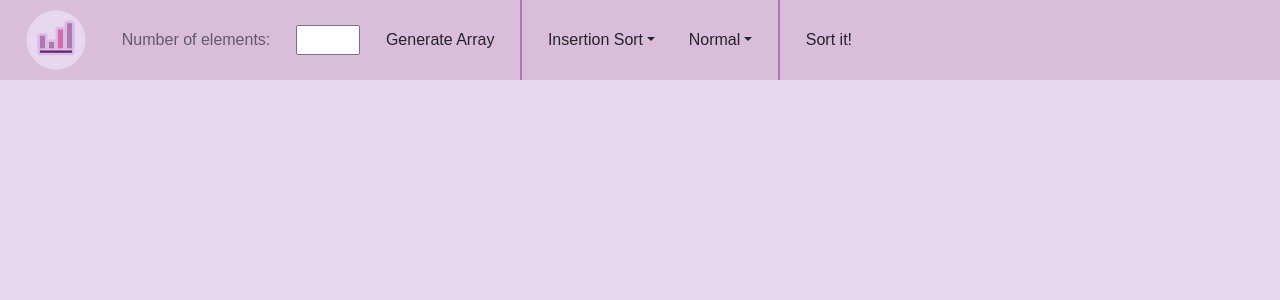
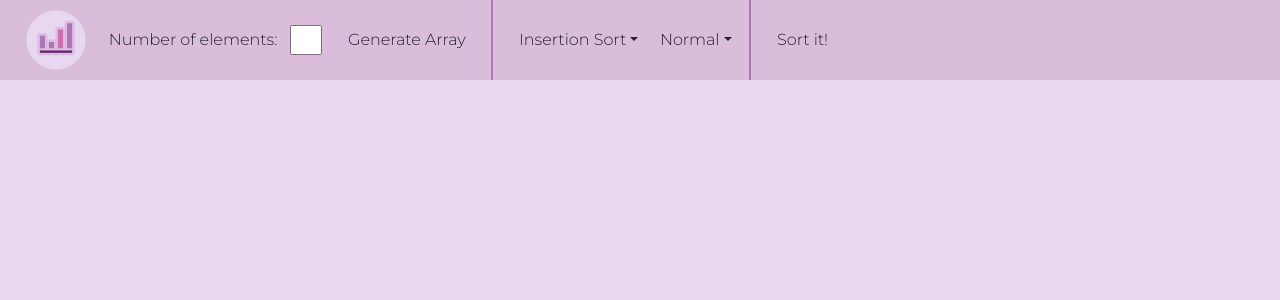
Before and after one commit to mesrefoglu/sort-visualiser, a React (Create React App) app: page / in a window 1280 px wide. Shown: the top 300 px of the page. Built offline with nearby package versions, Linux system fonts and the light colour scheme.

Commit message:
Beautified the layout

```diff
--- a/src/components/toolbar/toolbar/Toolbar.css
+++ b/src/components/toolbar/toolbar/Toolbar.css
@@ -1,3 +1,5 @@
+@import url('https://fonts.googleapis.com/css2?family=Montserrat:wght@300&display=swap');
+
 .Toolbar {
   height: 10vh;
   background: #d9bddb;
@@ -5,3 +7,7 @@
   place-items: center;
   gap: 1vw;
 }
+
+div {
+  font-family: 'Montserrat', sans-serif;
+}
--- a/src/components/toolbar/toolbar/Toolbar.js
+++ b/src/components/toolbar/toolbar/Toolbar.js
@@ -6,7 +6,6 @@ import DropdownButton from "react-bootstrap/DropdownButton";
 import "./Toolbar.css";
 
 function Toolbar() {
-
   const generateArray = () => {
     console.log("Array Will Be Generated");
   };
@@ -22,11 +21,32 @@ function Toolbar() {
   return (
     <div className="Toolbar">
       <Logo />
-      <Button variant="" disabled>Number of elements:</Button>
-      <input type="number" id="name" style={{width: "5vw", right: "10vw"}} />
-      <Button id="generate-array" variant="" onClick={generateArray}>Generate Array</Button>
-      <div style={{width: ".15vw", height: "10vh", background: "#ae77b4"}}></div>
-      <DropdownButton id="alg-select" variant="" title="Insertion Sort" style={{width: "10vw"}}>
+      <div>
+        Number of elements:
+      </div>
+      <input
+        type="text"
+        id="num"
+        onKeyPress={(event) => {
+          if (!/[0-9]/.test(event.key)) {
+            event.preventDefault();
+          }
+        }}
+        style={{width: "2.5vw"}}
+        maxLength = {3}
+      />
+      <Button id="generate-array" variant="" onClick={generateArray}>
+        Generate Array
+      </Button>
+      <div
+        style={{ width: ".15vw", height: "10vh", background: "#ae77b4" }}
+      ></div>
+      <DropdownButton
+        id="alg-select"
+        variant=""
+        title="Insertion Sort"
+        style={{ width: "10vw" }}
+      >
         <Dropdown.Item href="#" onClick={() => selectAlg("Insertion Sort")}>
           Insertion Sort
         </Dropdown.Item>
@@ -37,7 +57,12 @@ function Toolbar() {
           Bubble Sort
         </Dropdown.Item>
       </DropdownButton>
-      <DropdownButton id="normal-reverse" variant="" title="Normal" style={{width: "7vw"}}>
+      <DropdownButton
+        id="normal-reverse"
+        variant=""
+        title="Normal"
+        style={{ width: "7vw" }}
+      >
         <Dropdown.Item href="#" onClick={() => selectNR("Normal")}>
           Normal
         </Dropdown.Item>
@@ -45,8 +70,12 @@ function Toolbar() {
           Reverse
         </Dropdown.Item>
       </DropdownButton>
-      <div style={{width: ".15vw", height: "10vh", background: "#ae77b4"}}></div>
-      <Button id="run" variant="" onClick={generateArray}>Sort it!</Button>
+      <div
+        style={{ width: ".15vw", height: "10vh", background: "#ae77b4" }}
+      ></div>
+      <Button id="run" variant="" onClick={generateArray}>
+        Sort it!
+      </Button>
     </div>
   );
 }
```
